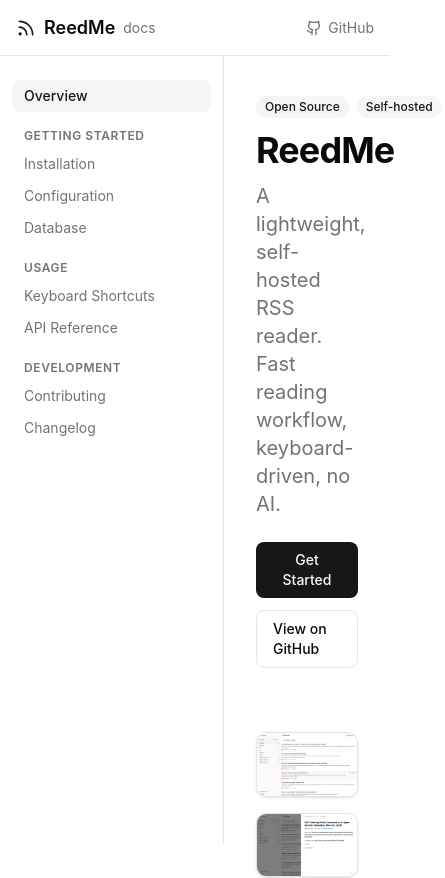
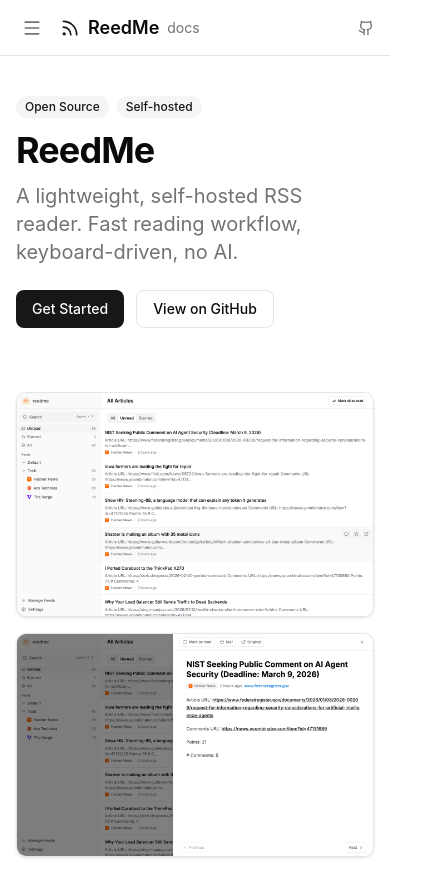
Before and after one commit to patrickjmcd/reedme.dev, a React (Vite) app: page / in a window 390 px wide. Shown: the top 878 px of the page, 445 px wide, since content can reach past the window. Built offline with nearby package versions, Linux system fonts and the light colour scheme.

Commit message:
fix: responsive

```diff
--- a/src/App.tsx
+++ b/src/App.tsx
@@ -34,6 +34,7 @@
 
 export default function App() {
   const [page, setPage] = useState<Page>('home');
+  const [sidebarOpen, setSidebarOpen] = useState(false);
 
   function navigate(p: Page) {
     setPage(p);
@@ -42,10 +43,15 @@
 
   return (
     <div className="min-h-screen bg-background text-foreground">
-      <Header />
-      <Sidebar current={page} onNavigate={navigate} />
-      <main className="ml-56 pt-14">
-        <div className="max-w-3xl mx-auto px-8 py-10">
+      <Header onMenuClick={() => setSidebarOpen((o) => !o)} />
+      <Sidebar
+        current={page}
+        open={sidebarOpen}
+        onClose={() => setSidebarOpen(false)}
+        onNavigate={navigate}
+      />
+      <main className="md:ml-56 pt-14">
+        <div className="max-w-3xl mx-auto px-4 sm:px-8 py-10">
           <PageContent page={page} onNavigate={navigate} />
         </div>
       </main>
--- a/src/components/layout/Header.tsx
+++ b/src/components/layout/Header.tsx
@@ -1,9 +1,20 @@
-import { Rss, Github } from 'lucide-react';
+import { Rss, Github, Menu } from 'lucide-react';
 
-export function Header() {
+interface HeaderProps {
+  onMenuClick: () => void;
+}
+
+export function Header({ onMenuClick }: HeaderProps) {
   return (
     <header className="fixed top-0 left-0 right-0 z-50 h-14 border-b border-border bg-background/95 backdrop-blur supports-[backdrop-filter]:bg-background/60">
-      <div className="flex h-14 items-center px-4 gap-4">
+      <div className="flex h-14 items-center px-4 gap-3">
+        <button
+          onClick={onMenuClick}
+          className="md:hidden p-1.5 rounded-md text-muted-foreground hover:text-foreground hover:bg-accent transition-colors"
+          aria-label="Toggle menu"
+        >
+          <Menu className="h-5 w-5" />
+        </button>
         <div className="flex items-center gap-2 font-semibold text-lg">
           <Rss className="h-5 w-5 text-primary" />
           <span>ReedMe</span>
@@ -17,7 +28,7 @@
           className="flex items-center gap-1.5 text-sm text-muted-foreground hover:text-foreground transition-colors"
         >
           <Github className="h-4 w-4" />
-          GitHub
+          <span className="hidden sm:inline">GitHub</span>
         </a>
       </div>
     </header>
--- a/src/components/layout/Sidebar.tsx
+++ b/src/components/layout/Sidebar.tsx
@@ -18,35 +18,62 @@
   { id: 'changelog', label: 'Changelog', group: 'Development' },
 ];
 
+const GROUPS = ['Getting Started', 'Usage', 'Development'];
+
 interface SidebarProps {
   current: Page;
+  open: boolean;
+  onClose: () => void;
   onNavigate: (page: Page) => void;
 }
 
-export function Sidebar({ current, onNavigate }: SidebarProps) {
-  const groups = ['Getting Started', 'Usage', 'Development'];
+export function Sidebar({ current, open, onClose, onNavigate }: SidebarProps) {
+  function handleNavigate(page: Page) {
+    onNavigate(page);
+    onClose();
+  }
 
-  return (
-    <aside className="fixed top-14 left-0 bottom-0 w-56 border-r border-border bg-background overflow-y-auto py-6 px-3">
-      {/* Overview (no group) */}
+  const navContent = (
+    <>
       {NAV_ITEMS.filter((i) => !i.group).map((item) => (
-        <NavLink key={item.id} item={item} current={current} onNavigate={onNavigate} />
+        <NavLink key={item.id} item={item} current={current} onNavigate={handleNavigate} />
       ))}
-
-      {groups.map((group) => {
-        const items = NAV_ITEMS.filter((i) => i.group === group);
-        return (
+      {GROUPS.map((group) => (
         <div key={group} className="mt-4">
           <p className="px-3 mb-1 text-xs font-semibold text-muted-foreground uppercase tracking-wider">
             {group}
           </p>
-            {items.map((item) => (
-              <NavLink key={item.id} item={item} current={current} onNavigate={onNavigate} />
+          {NAV_ITEMS.filter((i) => i.group === group).map((item) => (
+            <NavLink key={item.id} item={item} current={current} onNavigate={handleNavigate} />
           ))}
         </div>
+      ))}
+    </>
   );
-      })}
+
+  return (
+    <>
+      {/* Mobile backdrop */}
+      {open && (
+        <div
+          className="fixed inset-0 z-30 bg-black/40 md:hidden"
+          onClick={onClose}
+          aria-hidden="true"
+        />
+      )}
+
+      {/* Sidebar panel */}
+      <aside
+        className={clsx(
+          'fixed top-14 left-0 bottom-0 z-40 w-56 border-r border-border bg-background overflow-y-auto py-6 px-3 transition-transform duration-200',
+          // Mobile: slide in/out
+          'md:translate-x-0',
+          open ? 'translate-x-0' : '-translate-x-full md:translate-x-0',
+        )}
+      >
+        {navContent}
       </aside>
+    </>
   );
 }
 
```
Lines whose indentation alone changed are shown as unchanged.
